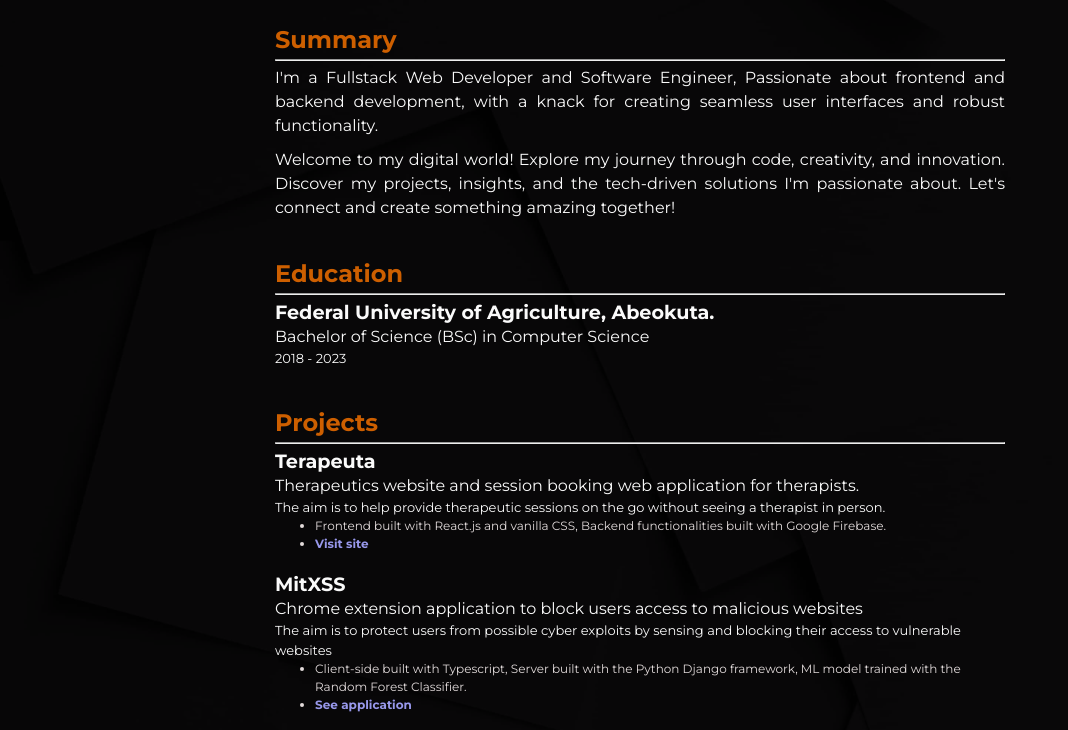
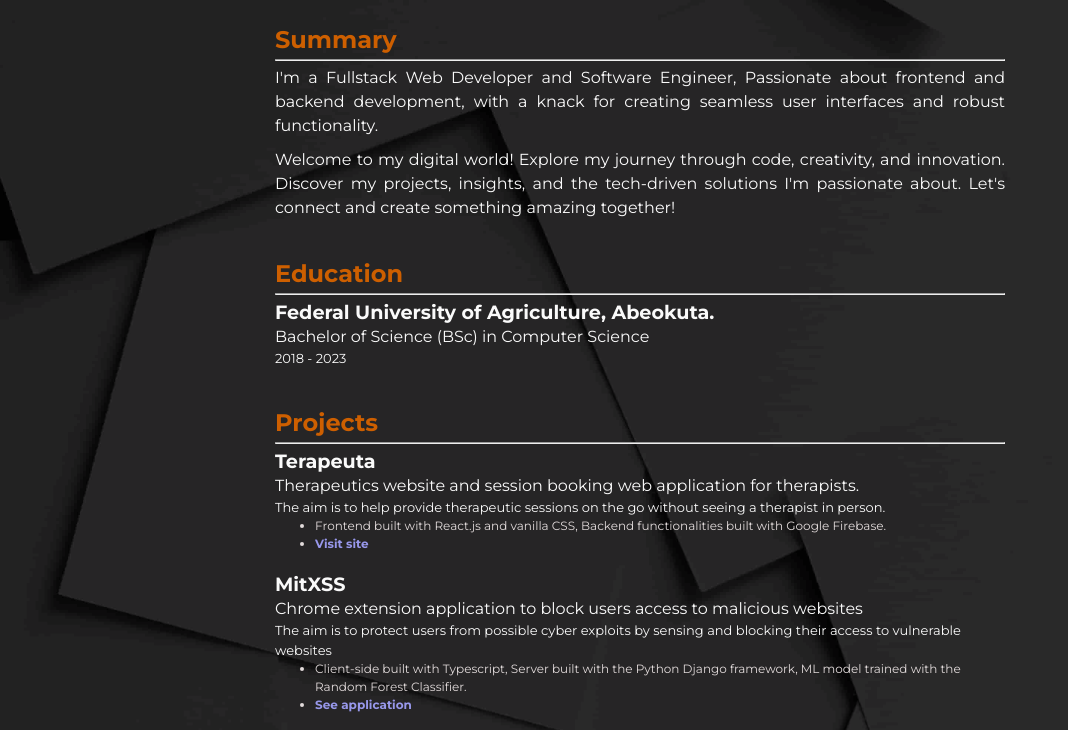
Before and after one commit to AshadeSamson/personal-site, a plain HTML site: page index.html in a window 1280 px wide. Shown: the part 110-840 px from the top of the page, without its empty margins (0-1068 px from the left). Drawn offline with Linux system fonts and the light colour scheme.

Commit message:
updated style.css

```diff
--- a/style.css
+++ b/style.css
@@ -18,7 +18,7 @@
 }
 
 body {
-  background-color: var(--black);
+  background-color: rgba(9, 8, 9, 0.85);
   background-image: url('bg.jpg');
   background-size: cover;
   background-repeat: no-repeat;
```
